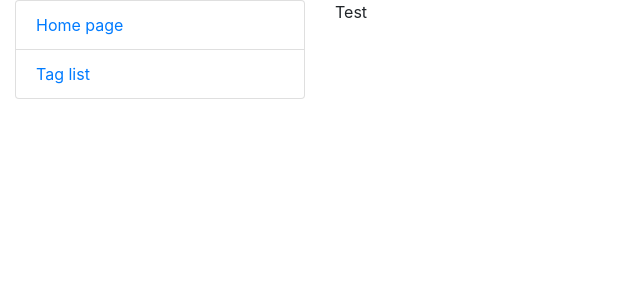
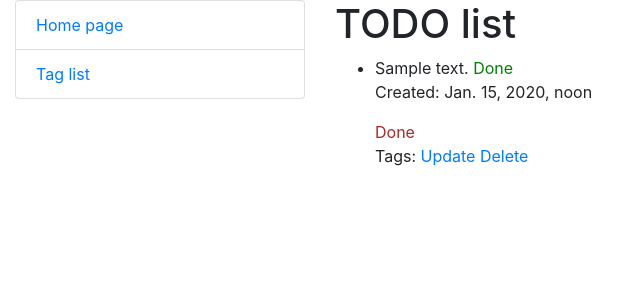
Before and after one commit to FranchukS/todo-list-task, a Django app: page / in a window 1280 px wide. Shown: the top 300 px of the page, without its empty margins (0-640 px from the left). Run offline with Django 4.2, Linux system fonts and the light colour scheme; tables that the repository leaves empty hold one stand-in row (values such as "Sample post").

Commit message:
Add task list on homepage

```diff
--- a/templates/todo_list/index.html
+++ b/templates/todo_list/index.html
@@ -1,5 +1,20 @@
 {% extends "base.html" %}
 
 {% block content %}
-  Test
+  <h1>TODO list</h1>
+  <ul>
+    {% for task in task_list %}
+      <li>
+        {{ task.content }}
+        {% if task.is_done %} <span style="color: green">Done</span>
+          {% else %}<span style="color: red">Not done</span>
+        {% endif %}
+        <p>Created: {{ task.datetime }}</p>
+        {% if task.is_done %} <span style="color: brown">Done</span>{% endif %}
+        <p>Tags: {% for tag in task_list.tags.all %} {{ tag.name }}{% endfor %}
+          <a href="">Update</a>
+          <a href="">Delete</a></p>
+      </li>
+    {% endfor %}
+  </ul>
 {% endblock %}
--- a/todo_list/models.py
+++ b/todo_list/models.py
@@ -4,7 +4,7 @@
 class Task(models.Model):
     content = models.TextField()
     datetime = models.DateTimeField(auto_now_add=True)
-    deadline = models.DateTimeField(null=True)
+    deadline = models.DateTimeField(null=True, blank=True)
     is_done = models.BooleanField(default=False)
     tags = models.ManyToManyField("Tag", related_name="tasks")
 
@@ -14,3 +14,6 @@
 
 class Tag(models.Model):
     name = models.CharField(max_length=255)
+
+    def __str__(self):
+        return self.name
--- a/todo_list/urls.py
+++ b/todo_list/urls.py
@@ -1,11 +1,11 @@
 from django.contrib import admin
 from django.urls import path
 
-from todo_list.views import index
+from todo_list.views import TaskListView
 
 
 urlpatterns = [
-    path("", index, name="index")
+    path("", TaskListView.as_view(), name="index")
 ]
 
 app_name = "todo-list"
--- a/todo_list/views.py
+++ b/todo_list/views.py
@@ -1,5 +1,9 @@
 from django.shortcuts import render
+from django.views import generic
+
+from todo_list.models import Task
 
 
-def index(request):
-    return render(request, "todo_list/index.html",)
+class TaskListView(generic.ListView):
+    model = Task
+    template_name = "todo_list/index.html"
```
